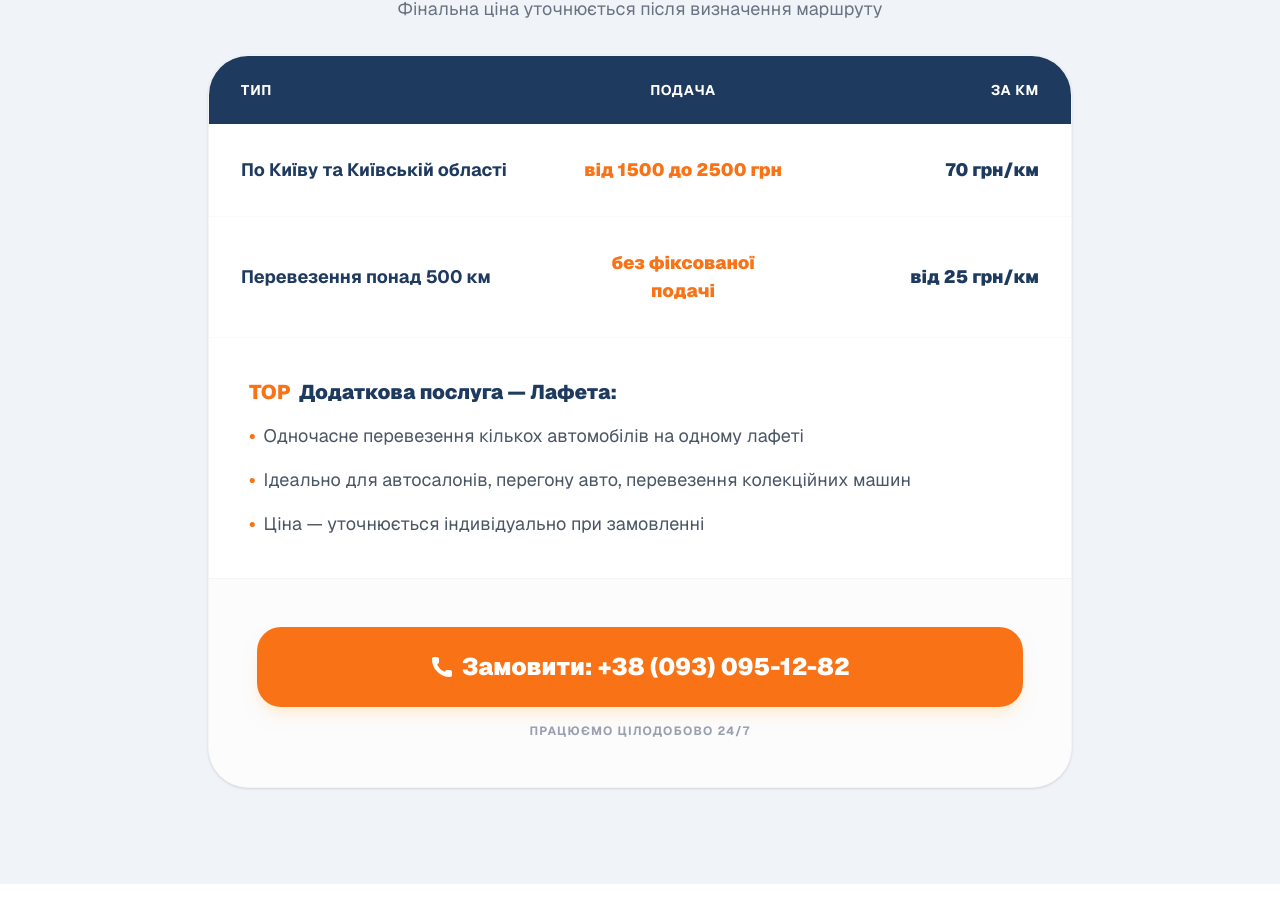
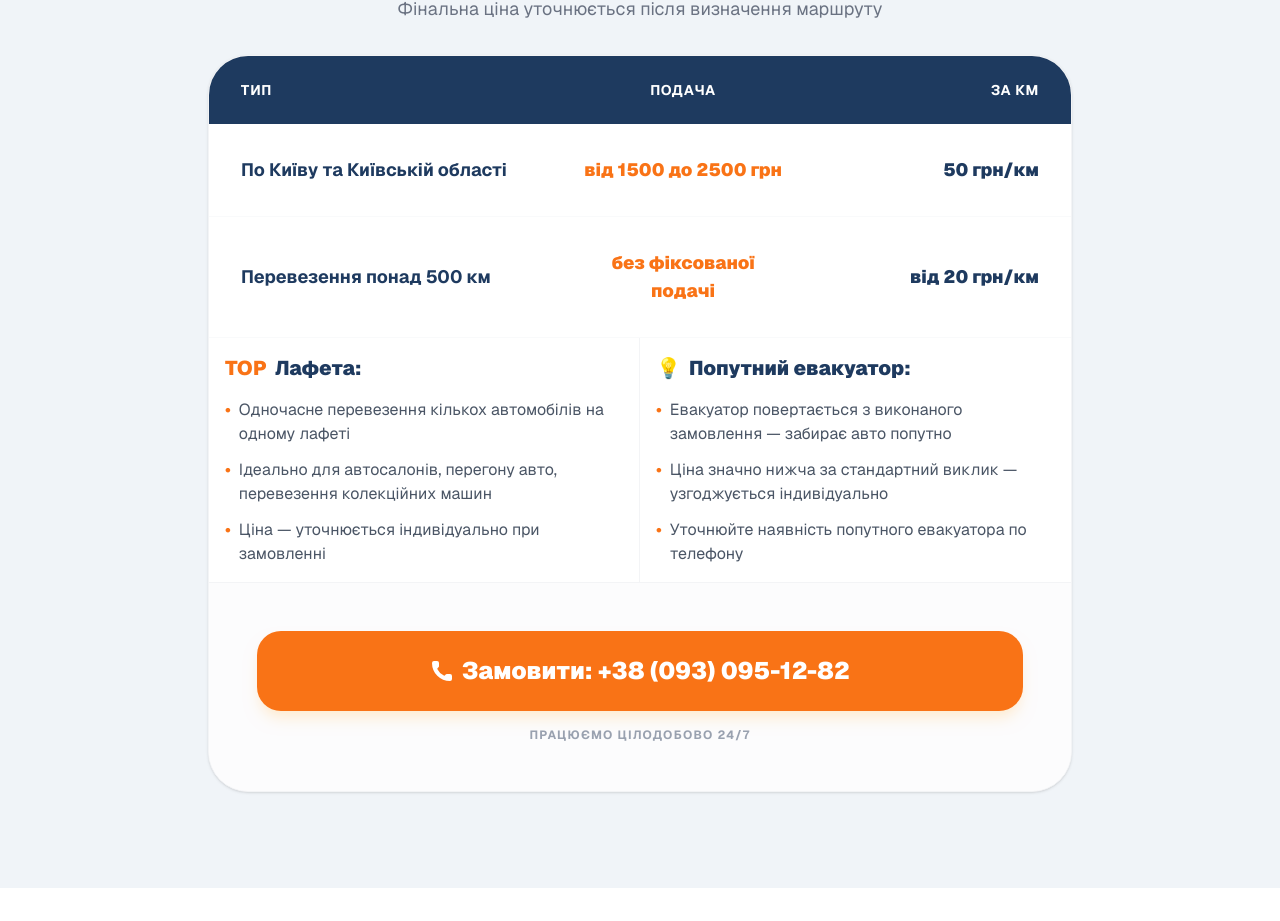
Before and after one commit to helen-akateva/avtohelp, a Next.js app: page / in a window 1280 px wide. Shown: the part 1296-2217 px from the top of the page. Built offline with nearby package versions, Linux system fonts and the light colour scheme.

Commit message:
feat: add ServiceZones to oblast pages, fix header/footer navigation anchors, add popupny evacuator and lafeta to prices

```diff
--- a/app/oblast/[city]/page.tsx
+++ b/app/oblast/[city]/page.tsx
@@ -16,6 +16,7 @@ import {
   WHATSAPP_LINK,
 } from "@/lib/constants";
 import Image from "next/image";
+import ServiceZones from "@/components/sections/ServiceZones";
 
 type Props = {
   params: Promise<{ city: string }>;
@@ -153,6 +154,7 @@ export default async function CityPage({ params }: Props) {
         <TrustBadges />
         <Prices />
         <Services />
+        <ServiceZones />
 
         <section className="bg-white py-12">
           <div className="max-w-4xl mx-auto px-4 flex flex-col gap-8">
--- a/components/layout/Footer.tsx
+++ b/components/layout/Footer.tsx
@@ -1,5 +1,6 @@
 import { Phone, Clock } from "lucide-react";
 import Image from "next/image";
+import Link from "next/link";
 import {
   PHONE_DISPLAY,
   PHONE_LINK,
@@ -15,18 +16,16 @@ const messengers = [
 ];
 
 const navLinks = [
-  { name: "Послуги", href: "/#services" },
-  { name: "Ціни", href: "/#prices" },
-  { name: "Локації", href: "/#zones" },
-  { name: "FAQ", href: "/#faq" },
+  { name: "Послуги", href: "#services" },
+  { name: "Ціни", href: "#prices" },
+  { name: "Локації", href: "#zones" },
+  { name: "FAQ", href: "#faq" },
 ];
 
 export default function Footer() {
   return (
     <footer className="bg-[#0f2337] text-white">
-
       <div className="max-w-7xl mx-auto px-4 py-12 grid sm:grid-cols-2 lg:grid-cols-3 gap-10">
-
         <section className="flex flex-col gap-4">
           <div>
             <div className="text-2xl font-black">
@@ -38,7 +37,8 @@ export default function Footer() {
             </p>
           </div>
           <p className="text-white/60 text-sm leading-relaxed">
-            Професійні послуги евакуатора у Києві та Київській області. Швидко, прозоро, цілодобово.
+            Професійні послуги евакуатора у Києві та Київській області. Швидко,
+            прозоро, цілодобово.
           </p>
 
           <nav aria-label="Наші месенджери">
@@ -52,7 +52,13 @@ export default function Footer() {
                     className="block hover:scale-110 transition-transform"
                     aria-label={`Ми у ${m.label}`}
                   >
-                    <Image src={m.icon} alt="" width={32} height={32} unoptimized />
+                    <Image
+                      src={m.icon}
+                      alt=""
+                      width={32}
+                      height={32}
+                      unoptimized
+                    />
                   </a>
                 </li>
               ))}
@@ -67,12 +73,12 @@ export default function Footer() {
           <ul className="flex flex-col gap-3 list-none p-0 m-0">
             {navLinks.map((link) => (
               <li key={link.href}>
-                <a
+                <Link
                   href={link.href}
                   className="text-white/60 hover:text-[#F97316] transition-colors text-sm"
                 >
                   {link.name}
-                </a>
+                </Link>
               </li>
             ))}
           </ul>
@@ -83,12 +89,13 @@ export default function Footer() {
             Контакти
           </h3>
 
-          <a
-            href={PHONE_LINK}
-            className="flex items-center gap-3 group"
-          >
+          <a href={PHONE_LINK} className="flex items-center gap-3 group">
             <div className="w-10 h-10 rounded-xl bg-[#F97316] flex items-center justify-center flex-shrink-0">
-              <Phone size={18} className="fill-white text-white" aria-hidden="true" />
+              <Phone
+                size={18}
+                className="fill-white text-white"
+                aria-hidden="true"
+              />
             </div>
             <div>
               <p className="text-xs text-white/60">Телефон</p>
--- a/components/layout/Header.tsx
+++ b/components/layout/Header.tsx
@@ -1,6 +1,7 @@
 "use client";
 
 import { useState, useEffect } from "react";
+import { usePathname } from "next/navigation";
 import Image from "next/image";
 import Link from "next/link";
 import { Phone, Menu, X } from "lucide-react";
@@ -12,13 +13,6 @@ import {
   WHATSAPP_LINK,
 } from "@/lib/constants";
 
-const navLinks = [
-  { name: "Послуги", href: "/#services" },
-  { name: "Ціни", href: "/#prices" },
-  { name: "Локації", href: "/#zones" },
-  { name: "FAQ", href: "/#faq" },
-];
-
 const messengers = [
   { href: VIBER_LINK, icon: "/icons/viber.svg", label: "Viber" },
   { href: WHATSAPP_LINK, icon: "/icons/whatsapp.svg", label: "WhatsApp" },
@@ -27,7 +21,16 @@ const messengers = [
 
 export default function Header() {
   const [isOpen, setIsOpen] = useState(false);
-
+  const pathname = usePathname();
+  const isSubPage =
+    pathname.startsWith("/oblast/") || pathname.startsWith("/kyiv/");
+  const p = (anchor: string) => (isSubPage ? `#${anchor}` : `/#${anchor}`);
+  const navLinks = [
+    { name: "Послуги", href: p("services") },
+    { name: "Ціни", href: p("prices") },
+    { name: "Локації", href: p("zones") },
+    { name: "FAQ", href: p("faq") },
+  ];
   useEffect(() => {
     const handleResize = () => {
       if (window.innerWidth >= 1024) setIsOpen(false);
--- a/components/sections/Prices.tsx
+++ b/components/sections/Prices.tsx
@@ -5,12 +5,12 @@ const priceRows = [
   {
     type: "По Київу та Київській області",
     base: "від 1500 до 2500 грн",
-    perKm: "70 грн/км",
+    perKm: "50 грн/км",
   },
   {
     type: "Перевезення понад 500 км",
     base: "без фіксованої подачі",
-    perKm: "від 25 грн/км",
+    perKm: "від 20 грн/км",
   },
 ];
 
@@ -20,11 +20,16 @@ const lafetaFeatures = [
   "Ціна — уточнюється індивідуально при замовленні",
 ];
 
+const poputniyFeatures = [
+  "Евакуатор повертається з виконаного замовлення — забирає авто попутно",
+  "Ціна значно нижча за стандартний виклик — узгоджується індивідуально",
+  "Уточнюйте наявність попутного евакуатора по телефону",
+];
+
 export default function Prices() {
   return (
     <section id="prices" className="bg-[#F0F4F8] py-12 lg:py-24">
       <div className="max-w-4xl mx-auto px-4">
-
         <header className="text-center mb-8">
           <h2 className="text-2xl sm:text-4xl lg:text-5xl font-black text-[#1E3A5F] mb-3">
             Вартість евакуатора
@@ -39,9 +44,15 @@ export default function Prices() {
             <table className="w-full text-left border-collapse table-fixed sm:table-auto">
               <thead className="bg-[#1E3A5F] text-white">
                 <tr>
-                  <th className="px-4 py-4 md:px-8 md:py-6 text-[10px] md:text-sm font-bold uppercase tracking-wider w-[40%]">Тип</th>
-                  <th className="px-2 py-4 md:px-6 md:py-6 text-[10px] md:text-sm font-bold uppercase tracking-wider text-center w-[30%]">Подача</th>
-                  <th className="px-4 py-4 md:px-8 md:py-6 text-[10px] md:text-sm font-bold uppercase tracking-wider text-right w-[30%]">За км</th>
+                  <th className="px-4 py-4 md:px-8 md:py-6 text-[10px] md:text-sm font-bold uppercase tracking-wider w-[40%]">
+                    Тип
+                  </th>
+                  <th className="px-2 py-4 md:px-6 md:py-6 text-[10px] md:text-sm font-bold uppercase tracking-wider text-center w-[30%]">
+                    Подача
+                  </th>
+                  <th className="px-4 py-4 md:px-8 md:py-6 text-[10px] md:text-sm font-bold uppercase tracking-wider text-right w-[30%]">
+                    За км
+                  </th>
                 </tr>
               </thead>
               <tbody className="text-[#1E3A5F]">
@@ -62,13 +73,18 @@ export default function Prices() {
             </table>
           </div>
 
-          <div className="px-6 py-6 md:px-10 md:py-10 border-t border-gray-50">
+          <div className="grid md:grid-cols-2 divide-y md:divide-y-0 md:divide-x divide-gray-100 border-t border-gray-50">
+            <div className="px-2 py-2 md:px-4 md:py-4">
               <h3 className="text-[#1E3A5F] font-black text-sm md:text-xl mb-4 flex items-center gap-2">
-              <span className="text-[#F97316]">TOP</span> Додаткова послуга — Лафета:
+                <span className="text-[#F97316]">TOP</span>
+                Лафета:
               </h3>
-            <ul className="space-y-2 md:space-y-4">
+              <ul className="space-y-2 md:space-y-3">
                 {lafetaFeatures.map((feature, i) => (
-                <li key={i} className="flex items-start gap-2 text-gray-600 text-xs sm:text-lg">
+                  <li
+                    key={i}
+                    className="flex items-start gap-2 text-gray-600 text-xs sm:text-base"
+                  >
                     <span className="text-[#F97316] font-bold">•</span>
                     {feature}
                   </li>
@@ -76,12 +92,35 @@ export default function Prices() {
               </ul>
             </div>
 
+            <div className="px-2 py-2 md:px-4 md:py-4">
+              <h3 className="text-[#1E3A5F] font-black text-sm md:text-xl mb-4 flex items-center gap-2">
+                <span className="text-[#F97316]">💡</span> Попутний евакуатор:
+              </h3>
+              <ul className="space-y-2 md:space-y-3">
+                {poputniyFeatures.map((feature, i) => (
+                  <li
+                    key={i}
+                    className="flex items-start gap-2 text-gray-600 text-xs sm:text-base"
+                  >
+                    <span className="text-[#F97316] font-bold">•</span>
+                    {feature}
+                  </li>
+                ))}
+              </ul>
+            </div>
+          </div>
+
           <div className="px-3 py-8 md:px-12 md:py-12 bg-gray-50/50 border-t border-gray-100 flex flex-col items-center">
             <a
               href={PHONE_LINK}
               className="flex items-center justify-center gap-2 bg-[#F97316] text-white font-black text-[13px] xs:text-[14px] sm:text-xl lg:text-2xl py-4 md:py-6 w-full rounded-2xl md:rounded-3xl shadow-lg shadow-orange-100 whitespace-nowrap px-2"
             >
-              <Phone size={20} fill="white" strokeWidth={0} className="shrink-0 w-4 h-4 sm:w-6 sm:h-6" />
+              <Phone
+                size={20}
+                fill="white"
+                strokeWidth={0}
+                className="shrink-0 w-4 h-4 sm:w-6 sm:h-6"
+              />
               <span>Замовити: {PHONE_DISPLAY}</span>
             </a>
             <p className="text-center text-gray-400 text-[10px] md:text-xs mt-4 uppercase font-bold tracking-widest">
@@ -89,7 +128,6 @@ export default function Prices() {
             </p>
           </div>
         </article>
-
       </div>
     </section>
   );
```
Lines whose indentation alone changed are shown as unchanged.
